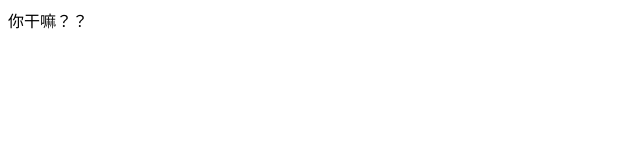
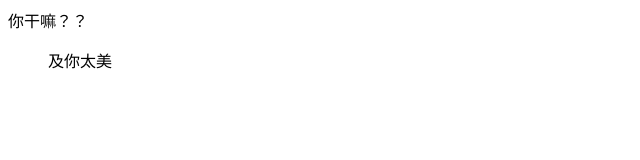
Before and after one commit to covan12345/covan12345.github.io, a plain HTML site: page index.html in a window 1280 px wide. Shown: the full height of the page, 0-640 px from the left. Drawn offline with Linux system fonts and the light colour scheme.

Commit message:
Update index.html

```diff
--- a/index.html
+++ b/index.html
@@ -1 +1,2 @@
 <p>你干嘛？？</p>
+<ul>及你太美</ul>
```
